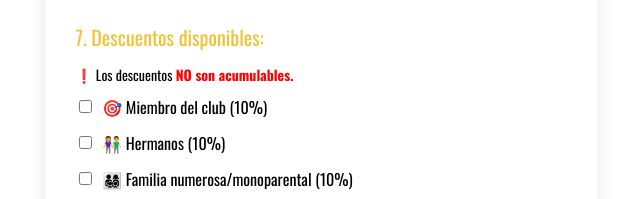
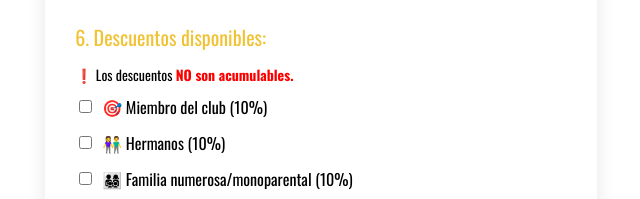
Before and after one commit to javigose/calculadora-campus, a plain HTML site: page index.html in a window 1280 px wide. Shown: the part 1053-1252 px from the top of the page, 319-959 px from the left. Drawn offline with nearby package versions, Linux system fonts and the light colour scheme.

Commit message:
index.html

```diff
--- a/index.html
+++ b/index.html
@@ -179,7 +179,7 @@
 
 <!-- Descuentos -->
 <div class="section">
-  <div class="section-title">7. Descuentos disponibles:</div>
+  <div class="section-title">6. Descuentos disponibles:</div>
   <div class="note">
     ❗ Los descuentos <span style="color: red; font-weight: bold;">NO son acumulables.</span>
   </div>
```
